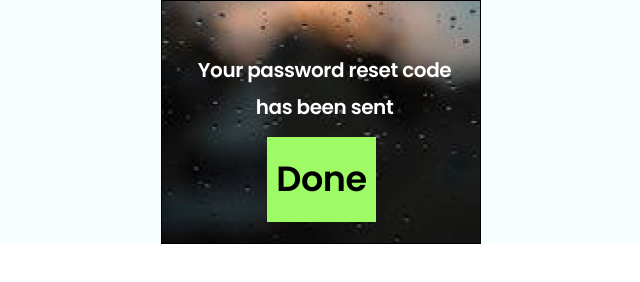
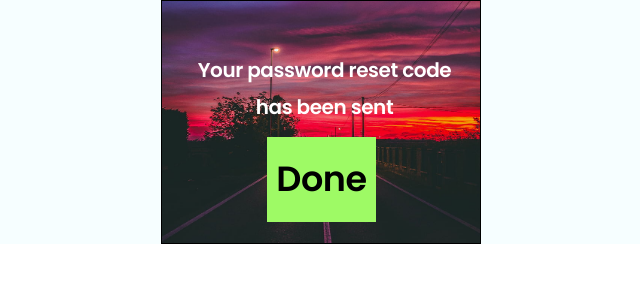
Before and after one commit to zawadsafwan07/iTravelWise, a plain HTML site: page Forgot_Password/index.html in a window 1280 px wide. Shown: the whole page, without its empty margins (319-959 px from the left). Drawn offline with nearby package versions, Linux system fonts and the light colour scheme.

Commit message:
Add files via upload
Forgot Password

```diff
--- a/Forgot_Password/index.html
+++ b/Forgot_Password/index.html
@@ -14,7 +14,7 @@
     <div class="itenary-sent-overlay">
       <div class="overlap-group-wrapper">
         <div class="overlap-group">
-          <img class="rectangle" src="img/rectangle-313.png" />
+          <img class="rectangle" src="img/rectangle-313.jpg" />
           <img class="img" src="img/rectangle-303.svg" />
           <div class="text-wrapper"><button1 id="loginButton" onclick="redirectToLogin()">Done</button1></div>
           <div class="flexcontainer">
--- a/Forgot_Password/style.css
+++ b/Forgot_Password/style.css
@@ -1,3 +1,7 @@
+body {
+  overflow: hidden;
+}
+
 .itenary-sent-overlay {
   background-color: #f6feff;
   display: flex;
```
Also changed, not shown: Forgot_Password/img/rectangle-313.jpg (added).
